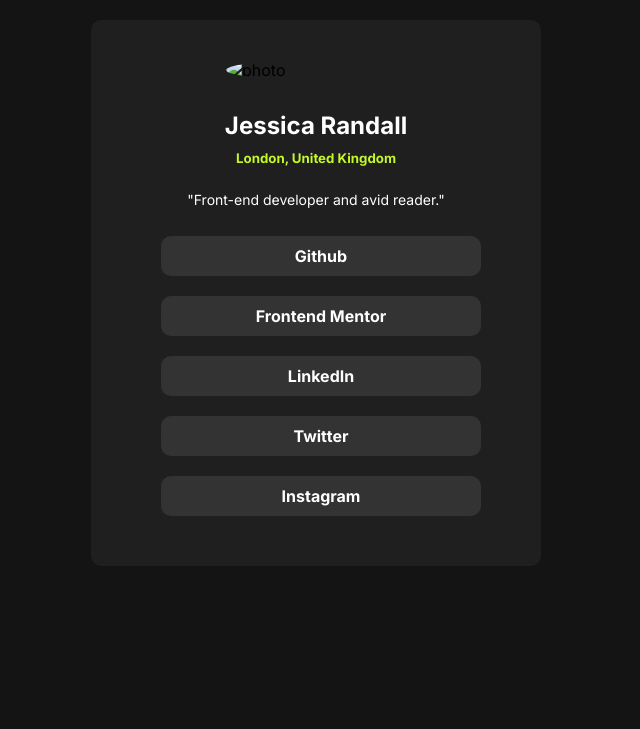
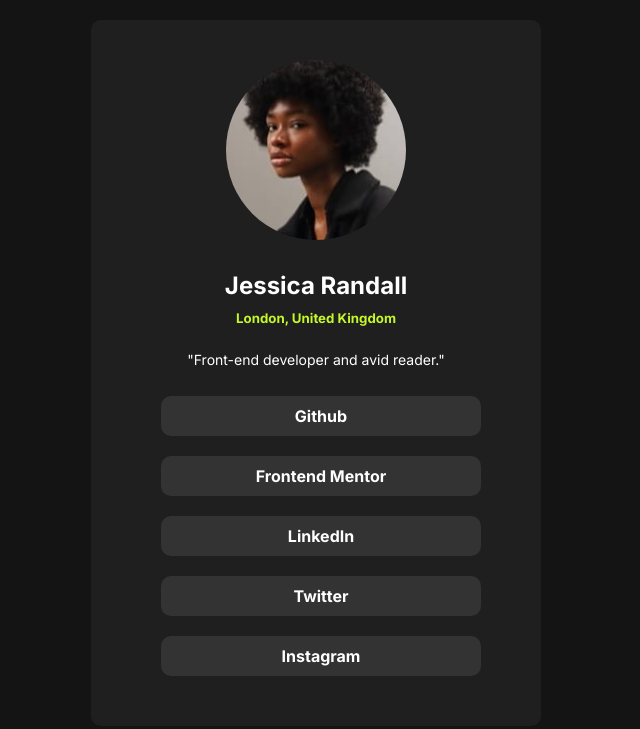
Before and after one commit to Taophycc/Social-Links-profile-page, a plain HTML site: page index.html in a window 1280 px wide. Shown: the part 236-965 px from the top of the page, without its empty margins (324-964 px from the left). Before the commit the page ends 930 px from the top, so only its background shows below. Drawn offline with Linux system fonts and the light colour scheme.

Commit message:
Update index.html

```diff
--- a/index.html
+++ b/index.html
@@ -11,7 +11,7 @@
 </head>
 <body>
   <div class="container">
-    <img src="assets/images/avatar-jessica.jpeg" alt="photo">
+    <img src="avatar-jessica.jpeg" alt="photo">
     <div class="about-container">
       <h2>Jessica Randall</h2>
       <h5>London, United Kingdom</h5>
```
